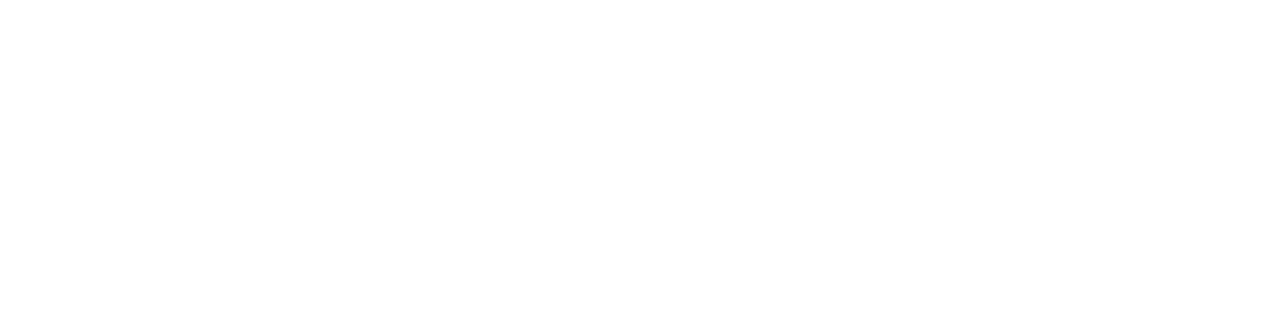
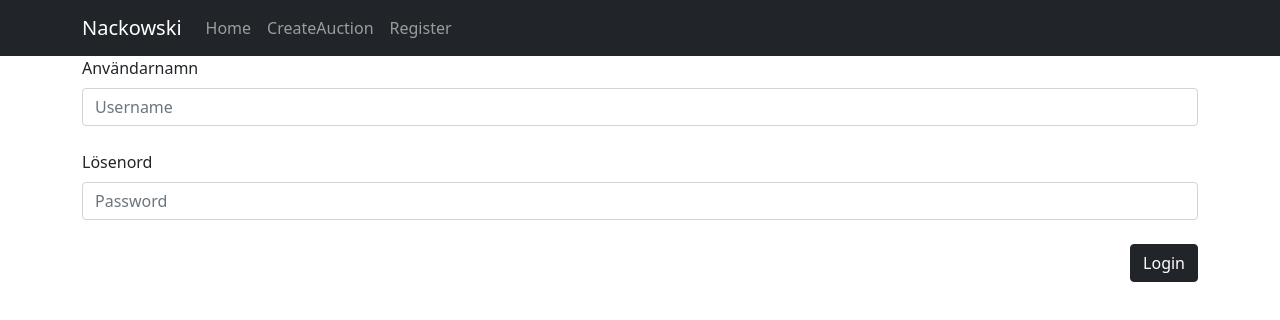
Before and after one commit to Odenstig/Grupparbete, a React (Create React App) app in the folder nackowski-app/: page /login in a window 1280 px wide. Before the commit this address had no page. Shown: the top 320 px of the page. Built offline with nearby package versions, Linux system fonts and the light colour scheme.

Commit message:
minor edits to login button

```diff
--- a/nackowski-app/src/components/navigation/Main.jsx
+++ b/nackowski-app/src/components/navigation/Main.jsx
@@ -1,5 +1,6 @@
 import 'bootstrap/dist/css/bootstrap.min.css';
 import { BrowserRouter as Router, Routes, Route } from "react-router-dom";
+import LoginButton from '../LoginButton';
 import CreateAuction from '../views/CreateAuction';
 import Home from '../views/Home';
 import Register from '../views/Register';
@@ -11,8 +12,11 @@ const Main = () => {
         <Route exact path="/" element={<Home/>} />
         <Route path="/create" element={<CreateAuction/>} />
         <Route path="/register" element ={<Register/>}/>
+        <Route path="/login" element ={<LoginButton/>}/>
       </Routes>
+      {/* <LoginButton/> */}
     </>);
+
 };
 
 export default Main;
```
